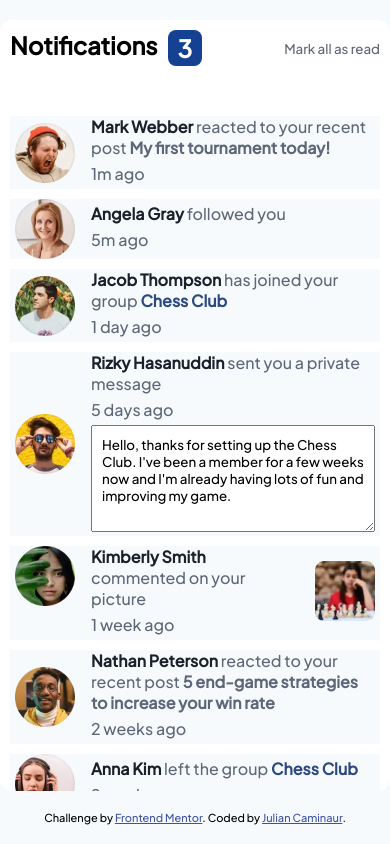
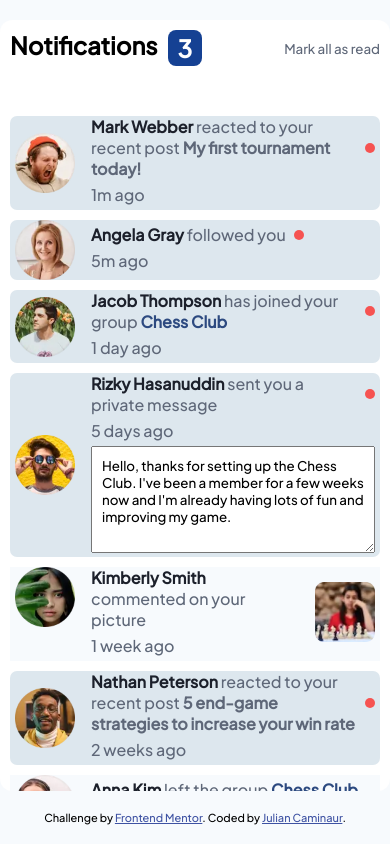
Before and after one commit to Caminaur/Notifications-page, a plain HTML site: page index.html in a window 390 px wide. Drawn offline with Linux system fonts and the light colour scheme.

Commit message:
responsive fixed, mark as read

```diff
--- a/index.html
+++ b/index.html
@@ -8,6 +8,7 @@
 
   <title>Frontend Mentor | Notifications page</title>
   <link rel="stylesheet" href="style.css">
+  <script src="script.js" defer></script>
 
   <!-- Feel free to remove these styles or customise in your own stylesheet 👍 -->
   <style>
@@ -22,44 +23,58 @@
       <div class="top-left">
         <p class="title">Notifications</p><div class="counter"> 3</div>
       </div>
-      <button type="button" class="btn">Mark all as read</button>
+      <button type="button" id="removeall" class="btn">Mark all as read</button>
     </div>
 
-    <div class="notification">
+    <div class="notification unread">
       <img src="assets/images/avatar-mark-webber.webp" alt="" class="user-profile">
       <div class="notification-message">
+        <div class="info">
+          <div>
             <p><strong class="user">Mark Webber</strong>
               reacted to your recent post <a href="#" class="post-reference">My first tournament today!</a></p>
+          </div>
+        </div>
         <p class="time">1m ago</p>
       </div>
     </div>
 
-    <div class="notification">
+    <div class="notification unread">
       <img src="assets/images/avatar-angela-gray.webp" alt="" class="user-profile">
       <div class="notification-message">
+        <div class="info">
+          <div>
             <p>
               <strong class="user">Angela Gray</strong> followed you
             </p>
+          </div>
+        </div>
         <p class="time">5m ago</p>
       </div>
     </div>
 
-    <div class="notification">
+    <div class="notification unread">
       <img src="assets/images/avatar-jacob-thompson.webp" alt="" class="user-profile">
       <div class="notification-message">
-        <p>
+        <div class="info">
+          <div>
             <strong class="user">Jacob Thompson</strong> has joined your group <a href="#" class="group-reference"> Chess Club </a>
-        </p>
+          </div>
+        </div>
         <p class="time">1 day ago</p>
       </div>
     </div>
 
-    <div class="notification">
+    <div class="notification unread">
       <img src="assets/images/avatar-rizky-hasanuddin.webp" alt="" class="user-profile">
       <div class="notification-message">
+        <div class="info">
+          <div>
             <p>
               <strong class="user">Rizky Hasanuddin</strong>  sent you a private message
             </p>
+          </div>
+        </div>
             <p class="time">5 days ago</p>
             <textarea class="private-message-reference" name="" id="" rows="5">Hello, thanks for setting up the Chess Club. I've been a member for a few weeks now and I'm already having lots of fun and improving my game.</textarea>
         </div>
@@ -68,9 +83,13 @@
       <div class="notification-content">
         <img src="assets/images/avatar-kimberly-smith.webp" alt="" class="user-profile">
         <div class="notification-message">
+          <div class="info">
+            <div>
               <p>
                 <strong class="user">Kimberly Smith</strong> commented on your picture
               </p>
+            </div>
+          </div>
           <p class="time">1 week ago</p>
         </div>
       </div>
@@ -80,22 +99,30 @@
 
 
     </div>
-    <div class="notification">
+    <div class="notification unread">
       <img src="assets/images/avatar-nathan-peterson.webp" alt="" class="user-profile">
       <div class="notification-message">
+        <div class="info">
+          <div>
             <p>
               <strong class="user">Nathan Peterson</strong>
               reacted to your recent post <a href="#" class="post-reference"> 5 end-game strategies to increase your win rate</a>
             </p>
+          </div>
+        </div>
         <p class="time">2 weeks ago</p>
       </div>
     </div>
     <div class="notification">
       <img src="assets/images/avatar-anna-kim.webp" alt="" class="user-profile">
       <div class="notification-message">
+        <div class="info">
+          <div>
             <p>
               <strong class="user">Anna Kim</strong> left the group <a href="#" class="group-reference"> Chess Club </a>
             </p>
+          </div>
+        </div>
         <p class="time">2 weeks ago</p>
       </div>
     </div>
--- /dev/null
+++ b/script.js
@@ -0,0 +1,15 @@
+
+const notifications = document.querySelectorAll('.notification');
+const removeAllBtn = document.getElementById('removeall');
+
+for (const notification of notifications) {
+  notification.addEventListener('click',(e)=>{
+    notification.classList.remove('unread');
+  });
+}
+
+removeAllBtn.addEventListener('click',(e)=>{
+  for (const notification of notifications) {
+      notification.classList.remove('unread');
+  }
+});
--- a/style.css
+++ b/style.css
@@ -101,6 +101,7 @@ body{
   align-items: center;
   gap: 1rem;
   margin: 10px 0;
+  position: relative;
 }
 
 .notification img.user-profile{
@@ -120,7 +121,8 @@ body{
 }
 
 .notification .notification-message{
-  color: var(--dark-grayish-blue)
+  color: var(--dark-grayish-blue);
+  width:100%;
 }
 
 .notification .post-reference{
@@ -155,3 +157,32 @@ strong.user:hover, .post-reference:hover, .group-reference:hover{
   cursor: pointer;
   color: var(--primary-blue)!important;
 }
+
+.notification.unread {
+  background-color: var(--light-grayish-blue-2);
+  border-radius: 7px;
+}
+.notification.unread:hover{
+  cursor: pointer;
+}
+
+.notification.unread .info{
+  display: flex;
+  gap: .5rem;
+  align-items: center;
+  /* justify-content: space-between; */
+}
+
+.notification.unread .info::after{
+  content: '';
+  display: block;
+  height: 10px;
+  min-height: 10px;
+  width: 10px;
+  min-width: 10px;
+  background-color: var(--primary-red);
+  border-radius: 50%;
+  /* position: absolute;
+  right: 5px;
+  top: 5px; */
+}
```
Lines whose indentation alone changed are shown as unchanged.
